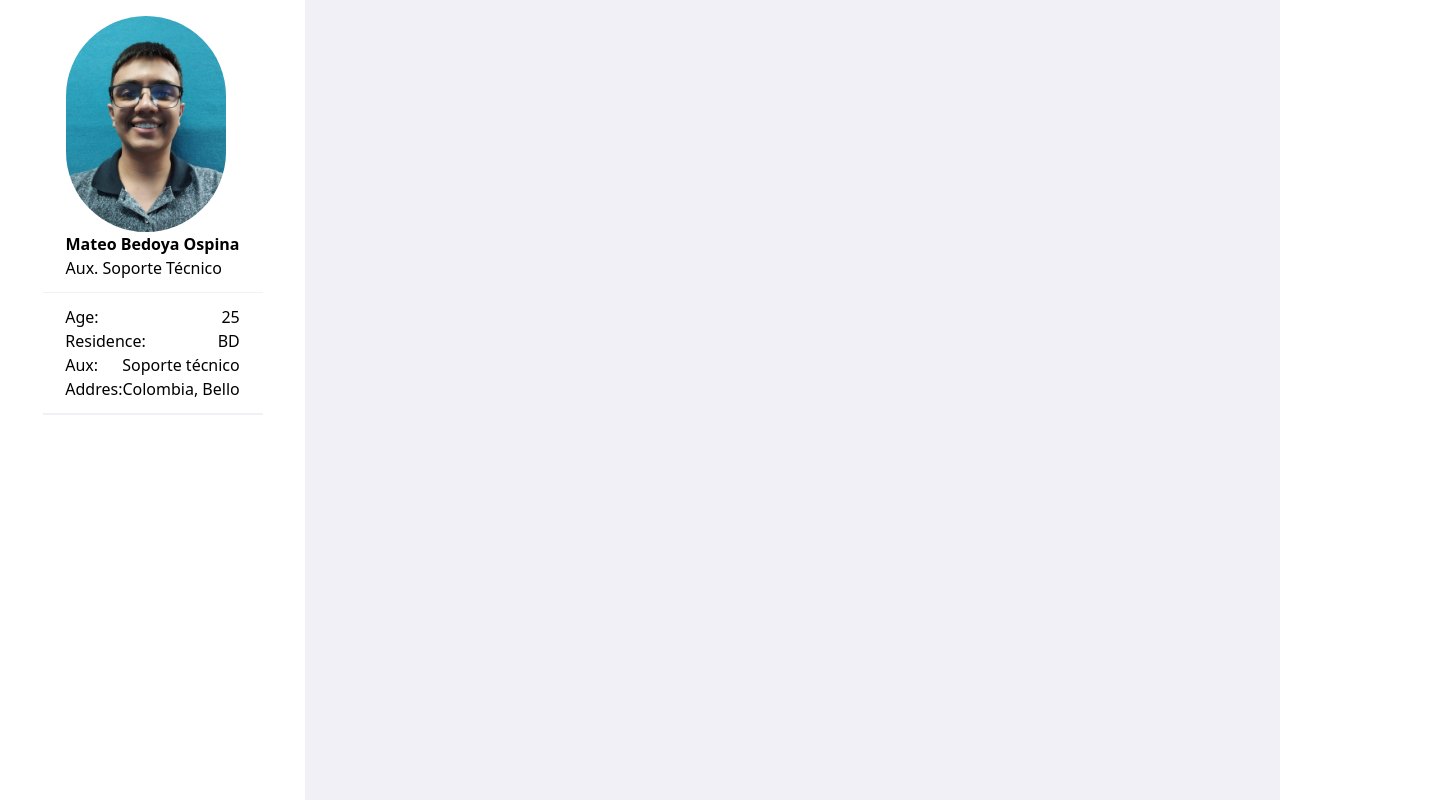
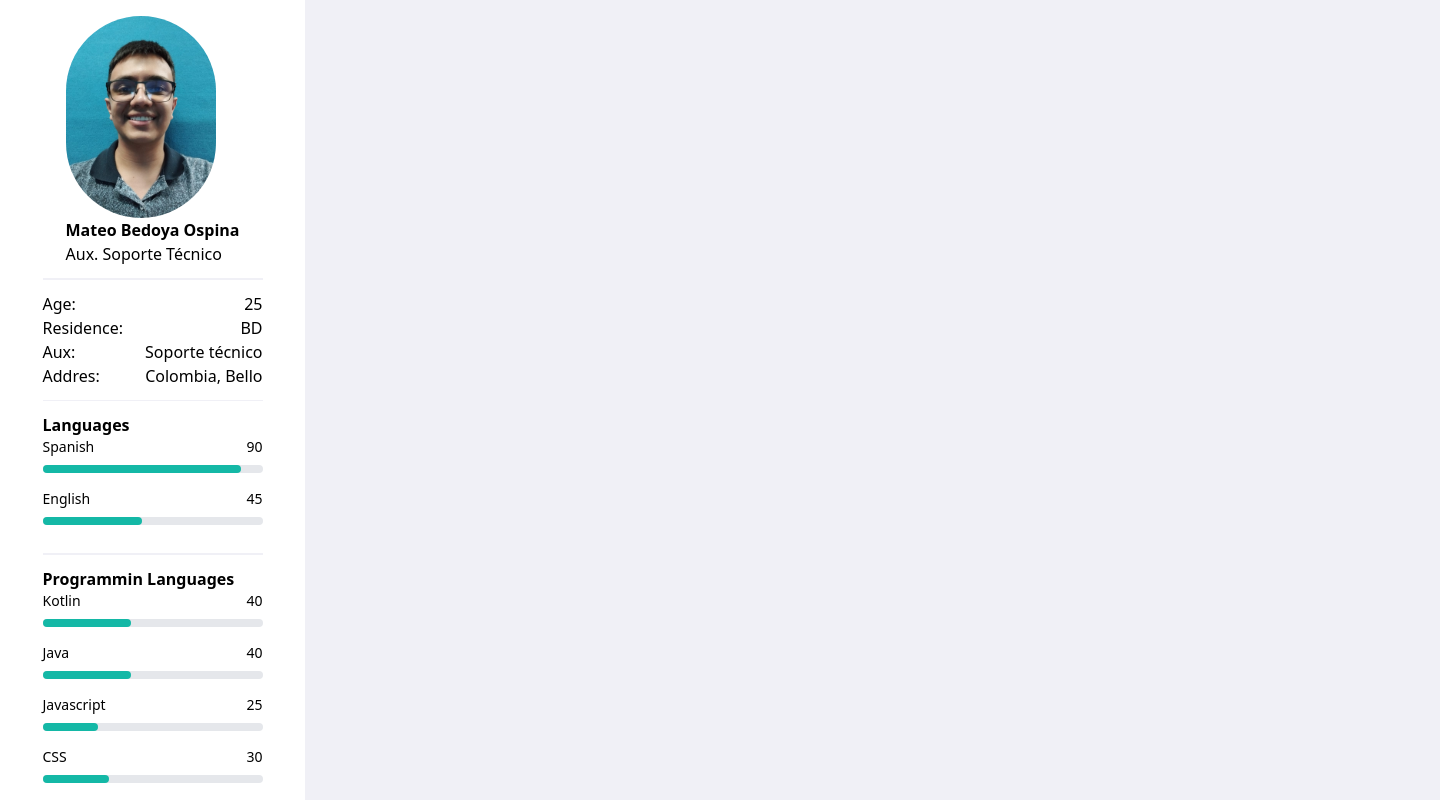
Before and after one commit to Matiusbedoo/HV-Ingenieria-Web, a Next.js app: page / in a window 1280 px wide. Shown: the top 800 px of the page, 1440 px wide, since content can reach past the window. Built offline with nearby package versions, Linux system fonts and the light colour scheme.

Commit message:
Progress Bar y correción de algunos estilos de la maquetación

```diff
--- a/components/Profile.tsx
+++ b/components/Profile.tsx
@@ -9,7 +9,7 @@ const Profile = ({ Name, Rol }: ProfileProps) => {
 
     return (
         <div className='flex flex-col'>
-            <Image className='rounded-full' src='/images/Profile.jpg' height={"160"} width={"160"} alt='Profile Image' />
+            <Image className='rounded-full' src='/images/Profile.jpg' height={"150"} width={"150"} alt='Profile Image' />
             <span className="font-semibold">{Name}</span>
             <span className="text-light-grey">{Rol}</span>
         </div>
--- /dev/null
+++ b/components/ProgressBar.tsx
@@ -0,0 +1,24 @@
+interface ProgressBarProps {
+    Title: String;
+    Percentage: String
+}
+
+const ProgressBar = ({ Title, Percentage }: ProgressBarProps) => {
+    return (
+        <div className="mb-4">
+            <div className="flex flex-row justify-between">
+                <p className="mb-2 text-sm font-medium">{Title}</p>
+                <p className="mb-2 text-sm font-medium">{Percentage}</p>
+            </div>
+
+            <div className="h-2 bg-gray-200 rounded-full">
+                <div
+                    className="h-2 rounded-full bg-teal-500"
+                    style={{ width: `${Percentage}%` }}
+                ></div>
+            </div>
+        </div>
+    );
+};
+
+export { ProgressBar }
--- a/components/SideBarIzq.tsx
+++ b/components/SideBarIzq.tsx
@@ -1,9 +1,10 @@
 import { About } from "./About"
 import { Profile } from "./Profile"
+import { ProgressBar } from "./ProgressBar"
 
 const SideBarIzq = () => {
     return (
-        <aside className="bg-white w-[305px] h-[1315px]">
+        <aside className="bg-white w-[305px]">
 
             <div className=" flex flex-col items-center gap-3">
                 <div className="pt-4">
@@ -12,14 +13,32 @@ const SideBarIzq = () => {
 
                 <div className="bg-hv-gray w-[220px] h-[1.5px]"></div>
 
-                <div className="flex flex-col">
-                    <About Title="Age:" Description="25"/>
-                    <About Title="Residence:" Description="BD"/>
-                    <About Title="Aux:" Description="Soporte técnico"/>
-                    <About Title="Addres:" Description="Colombia, Bello"/>
+                <div className="flex flex-col w-[220px]">
+                    <About Title="Age:" Description="25" />
+                    <About Title="Residence:" Description="BD" />
+                    <About Title="Aux:" Description="Soporte técnico" />
+                    <About Title="Addres:" Description="Colombia, Bello" />
                 </div>
 
                 <div className="bg-hv-gray w-[220px] h-[1.5px]"></div>
+
+                <div className="w-[220px]">
+                    <span className="font-semibold w-[220px] h-[1.5px]"> Languages </span>
+                    <ProgressBar Title="Spanish" Percentage="90" />
+                    <ProgressBar Title="English" Percentage="45" />
+                </div>
+
+                <div className="bg-hv-gray w-[220px] h-[1.5px]"></div>
+
+                <div className="w-[220px]">
+                    <span className="font-semibold w-[220px] h-[1.5px]"> Programmin Languages </span>
+                    <ProgressBar Title="Kotlin" Percentage="40" />
+                    <ProgressBar Title="Java" Percentage="40" />
+                    <ProgressBar Title="Javascript" Percentage="25" />
+                    <ProgressBar Title="CSS" Percentage="30" />
+                    <ProgressBar Title="HTML" Percentage="30" />
+                </div>
+
 
             </div>
         </aside>
--- a/pages/index.tsx
+++ b/pages/index.tsx
@@ -2,7 +2,7 @@ import { SideBarIzq } from "@/components/SideBarIzq"
 
 const Index = () => {
   return (
-    <div className="bg-hv-gray flex h-full">
+    <div className="bg-hv-gray flex w-[1440px] h-[2811px]">
       <SideBarIzq/>
     </div>
   )
```
